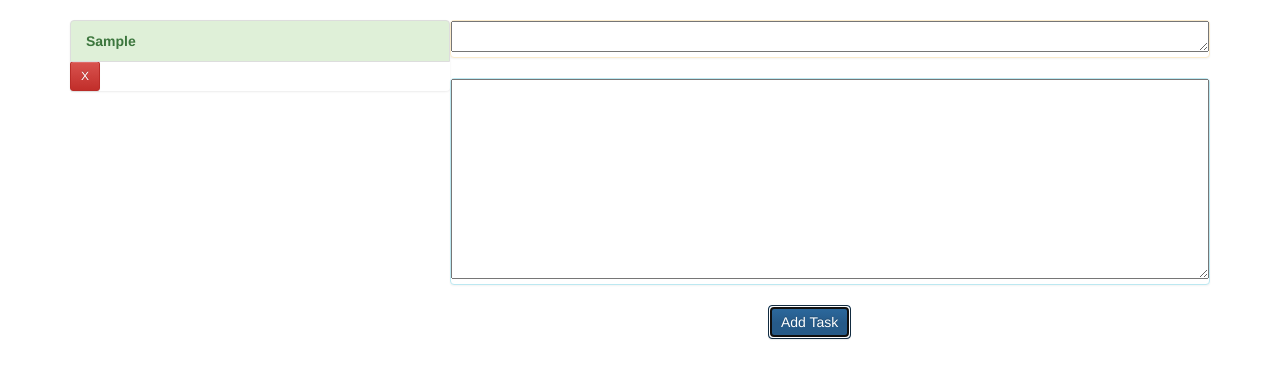
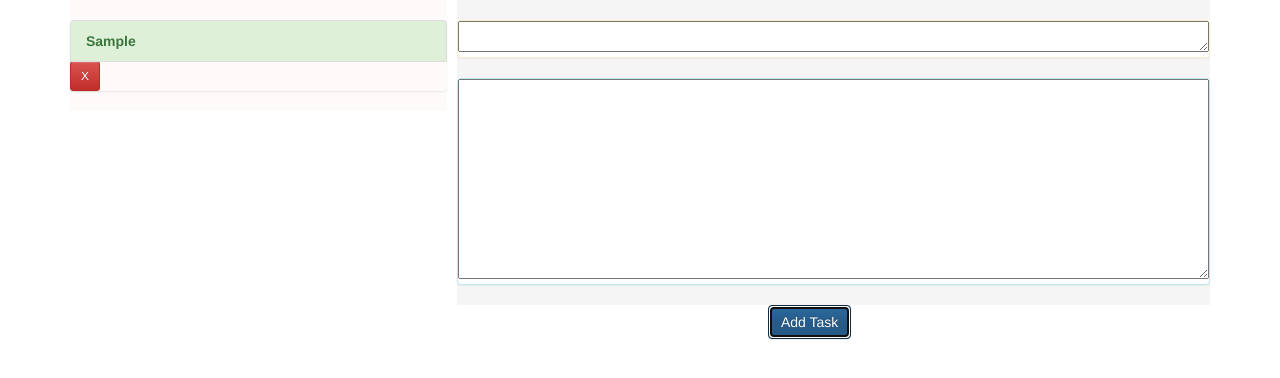
Before and after one commit to shubham-sp444/toDo_react_redux, a React (Create React App) app: page / in a window 1280 px wide. Both pictures are taken after typing "Sample", "Sample" into the empty fields and a click on the button "Add Task". Shown: the top 378 px of the page. Built offline with nearby package versions, Linux system fonts and the light colour scheme.

Commit message:
sixth commit

```diff
--- a/src/App.css
+++ b/src/App.css
@@ -14,6 +14,8 @@
 .left {
   flex: 1;
   height: 100%;
+  margin-right: 10px;
+  background-color: #FFFAFA;
 }
 
 .list {
@@ -28,6 +30,7 @@
 .right {
   flex: 2;
   height: 100%;
+  background-color: 	#F5F5F5;
 }
 
 .textbox {
--- a/src/App.js
+++ b/src/App.js
@@ -69,7 +69,7 @@ export class App extends Component {
                 <div key = {index}>
                   <ListGroup className = "list">
                     <ListGroupItem className = "listData" bsStyle="success" key={index} onClick = {this.displayTask.bind(this, data[kk[0]], kk[0])}> {kk} </ListGroupItem>
-                    <Button bsStyle="danger" bsSize="small" onClick = {this.deleteTask.bind(this, index, data[kk[0]], kk[0])}>X</Button>
+                    <Button className = "listData" bsStyle="danger" bsSize="small" onClick = {this.deleteTask.bind(this, index, data[kk[0]], kk[0])}>X</Button>
                   </ListGroup>
               </div>
                 );
```
